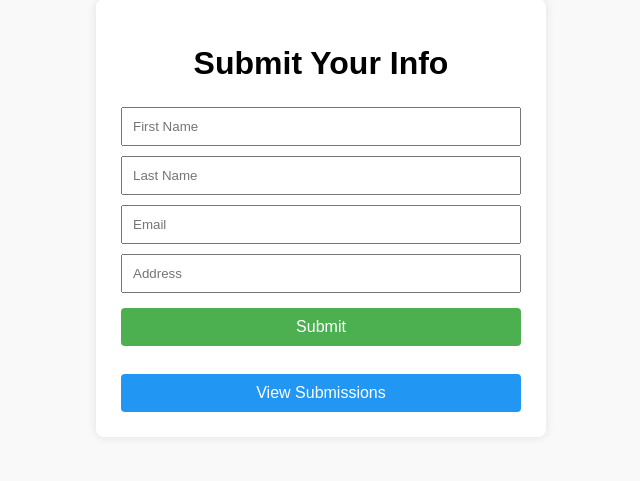
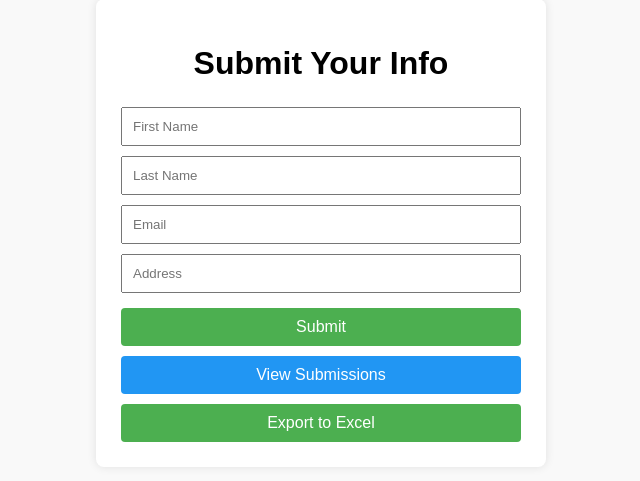
Before and after one commit to tjmaisuria/flask-form-app, a Flask app: page / in a window 1280 px wide. Shown: the part 51-532 px from the top of the page, without its empty margins (319-959 px from the left). Run offline with Flask 3, Linux system fonts and the light colour scheme.

Commit message:
Update index.html

```diff
--- a/templates/index.html
+++ b/templates/index.html
@@ -8,16 +8,21 @@
 <body>
     <div class="container">
         <h1>Submit Your Info</h1>
+
+        <!-- Submission Form -->
         <form action="/submit" method="post">
-            <input type="text" name="firstname" placeholder="First Name" required><br>
-            <input type="text" name="lastname" placeholder="Last Name" required><br>
-            <input type="email" name="email" placeholder="Email" required><br>
-            <input type="text" name="address" placeholder="Address" required><br>
+            <input type="text" name="firstname" placeholder="First Name" required>
+            <input type="text" name="lastname" placeholder="Last Name" required>
+            <input type="email" name="email" placeholder="Email" required>
+            <input type="text" name="address" placeholder="Address" required>
             <button type="submit">Submit</button>
         </form>
-        <br>
-        <!-- View Submissions Button -->
-        <a href="/view"><button class="view-btn">View Submissions</button></a>
+
+        <!-- View & Export Buttons -->
+        <div class="buttons">
+            <a href="/view"><button class="view-btn">View Submissions</button></a>
+            <a href="/export"><button class="export-btn">Export to Excel</button></a>
+        </div>
     </div>
 </body>
 </html>
```
